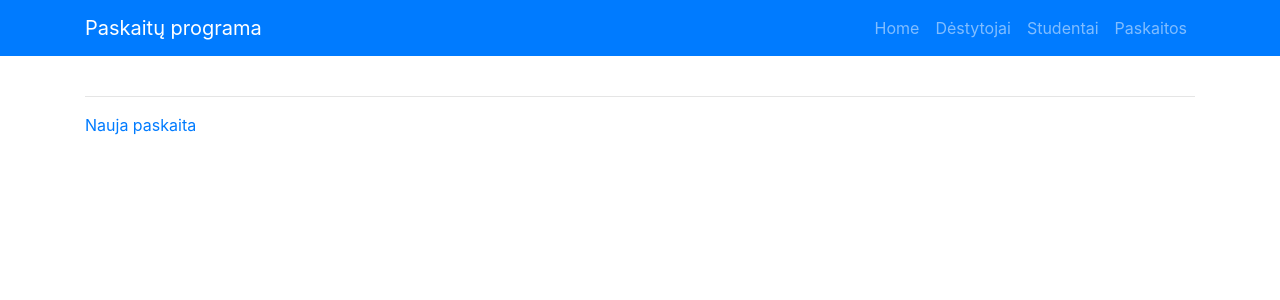
After one commit to DonatasNoreika/studentai_destytojai_paskaitos_flask, a Flask app: page /paskaitos in a window 1280 px wide. The commit adds this page. Shown: the top 300 px of the page. Run offline with Flask 2, Linux system fonts and the light colour scheme; data that the repository does not hold is empty; parts of the project's set-up code (start-up, migrations or seed data) failed here and were passed over; some libraries are stand-ins or nearby versions.

Commit message:
Pridėtas paskaitos pridėjimas

```diff
--- a/app.py
+++ b/app.py
@@ -94,20 +94,30 @@ def naujas_studentas():
         db.session.commit()
         return redirect(url_for('studentai'))
     return render_template("prideti_studenta.html", form=forma)
-#
-# @app.route("/naujas_tevas", methods=["GET", "POST"])
-# def new_parent():
-#     db.create_all()
-#     forma = forms.TevasForm()
-#     if forma.validate_on_submit():
-#         naujas_tevas = Tevas(vardas=forma.vardas.data, pavarde=forma.pavarde.data)
-#         for vaikas in forma.vaikai.data:
-#             priskirtas_vaikas = Vaikas.query.get(vaikas.id)
-#             naujas_tevas.vaikai.append(priskirtas_vaikas)
-#         db.session.add(naujas_tevas)
-#         db.session.commit()
-#         return redirect(url_for('parents'))
-#     return render_template("prideti_teva.html", form=forma)
+
+@app.route("/paskaitos")
+def paskaitos():
+    try:
+        visos_paskaitos = Paskaita.query.all()
+    except:
+        visos_paskaitos = []
+    return render_template("paskaitos.html", visos_paskaitos=visos_paskaitos)
+
+
+
+@app.route("/nauja_paskaita", methods=["GET", "POST"])
+def nauja_paskaita():
+    db.create_all()
+    forma = forms.PaskaitaForm()
+    if forma.validate_on_submit():
+        nauja_paskaita = Paskaita(pavadinimas=forma.pavadinimas.data)
+        # for vaikas in forma.vaikai.data:
+        #     priskirtas_vaikas = Vaikas.query.get(vaikas.id)
+        #     naujas_tevas.vaikai.append(priskirtas_vaikas)
+        db.session.add(nauja_paskaita)
+        db.session.commit()
+        return redirect(url_for('paskaitos'))
+    return render_template("prideti_paskaita.html", form=forma)
 #
 # @app.route("/delete/<int:id>")
 # def delete(id):
--- a/templates/base.html
+++ b/templates/base.html
@@ -28,7 +28,7 @@
       <div class="collapse navbar-collapse" id="navbarResponsive">
         <ul class="navbar-nav ml-auto">
           <li class="nav-item">
-            <a class="nav-link" href="/destytojai">Home</a>
+            <a class="nav-link" href="/paskaitos">Home</a>
           </li>
           <li class="nav-item">
             <a class="nav-link" href="/destytojai">Dėstytojai</a>
--- /dev/null
+++ b/templates/paskaitos.html
@@ -0,0 +1,14 @@
+{% extends "base.html" %}
+
+{% block content %}
+
+{% if visos_paskaitos %}
+{% for paskaita in visos_paskaitos %}
+<hr>
+<p>{{paskaita.pavadinimas}}</p>
+{% endfor %}
+{% endif %}
+<hr>
+<p><a href="{{ url_for('nauja_paskaita')}}">Nauja paskaita</a></p>
+
+{% endblock %}
```
Also changed, not shown: templates/prideti_paskaita.html (added, +13 -0 lines).
